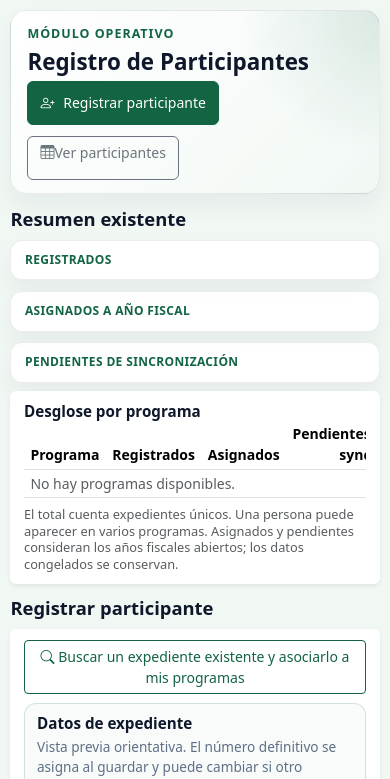
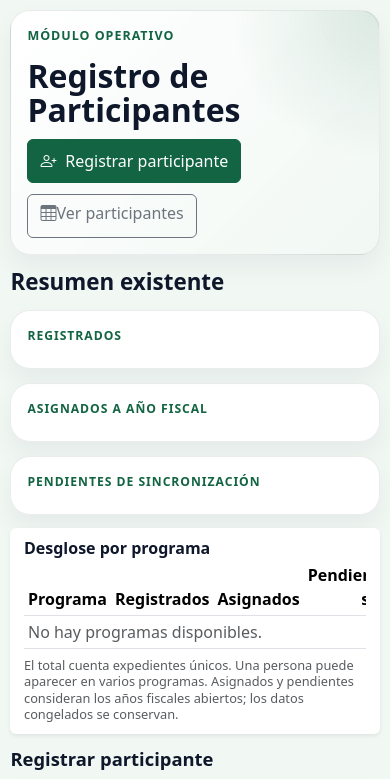
Before and after one commit to dyno-lab/intranet-app, a FastAPI app: template app/templates/community/participants.html in a window 390 px wide. Shown: the part 96-875 px from the top of the page. Run offline with FastAPI, Linux system fonts and the light colour scheme; the template is opened without the code that fills it, so the values that code supplies are empty; parts of the project's set-up code (start-up, migrations or seed data) failed here and were passed over.

Commit message:
Match Community participant summary to Faro layout

```diff
--- a/app/static/css/community-participants.css
+++ b/app/static/css/community-participants.css
@@ -1,4 +1,4 @@
-/* Compact registration/list layout, loaded only by Community participants. */
+/* Faro summary with compact registration/list, only for Community participants. */
 .community-participants-page { --ui-topbar-height: 64px; }
 .community-participants-page .ui-topbar { padding: .5rem 1rem; }
 .community-participants-page .ui-menu-toggle { width: 2.5rem; height: 2.5rem; }
@@ -8,26 +8,16 @@
 .community-participants-page .participants-section { gap: .5rem; }
 .community-participants-page .participants-hero {
   grid-template-columns: minmax(0, 1fr);
-  padding: .85rem 1rem;
-  border-radius: 16px;
-}
-.community-participants-page .participants-hero__content { gap: .35rem; }
-.community-participants-page .participants-hero__title {
-  font-size: clamp(1.4rem, 2vw, 1.8rem);
-  line-height: 1.15;
 }
 .community-participants-page .participants-section__title { font-size: 1.15rem; }
-.community-participants-page .participants-summary-grid { gap: .65rem; }
-.community-participants-page .participants-summary-card {
-  flex-direction: row;
-  align-items: center;
-  justify-content: space-between;
-  gap: .75rem;
-  padding: .65rem .85rem;
-  border-radius: 12px;
+.community-participants-page .participants-registration-summary { gap: .8rem; }
+.community-participants-page .participants-registration-summary .participants-section__title { font-size: 1.4rem; }
+.community-participants-page .participants-registration-summary .participants-card__title { font-size: 1rem; }
+.community-participants-page .participants-registration-summary .card-body { padding: 1rem 1.05rem; }
+.community-participants-page .participants-page .participants-hero .btn {
+  font-size: 1rem;
+  padding: .375rem .75rem;
 }
-.community-participants-page .participants-summary-card__label { font-size: .75rem; letter-spacing: .03em; }
-.community-participants-page .participants-summary-card__value { font-size: 1.7rem; }
 .community-participants-page .participants-page .card-body { padding: .7rem .85rem; }
 .community-participants-page .participants-form-section {
   gap: .45rem;
@@ -60,9 +50,7 @@
 .community-participants-page .participants-page .btn { font-size: .875rem; padding-top: .3rem; padding-bottom: .3rem; }
 .community-participants-page .community-program-choice { padding: .45rem .6rem; gap: .5rem; font-size: .875rem; }
 .community-participants-page .community-program-choice span { min-width: 0; overflow-wrap: anywhere; }
-.community-participants-page .participants-breakdown-table,
 .community-participants-page .participants-table { font-size: .875rem; }
-.community-participants-page .participants-breakdown-table > :not(caption) > * > * { padding: .2rem .4rem; }
 .community-participants-page .participants-table thead th { font-size: .75rem; letter-spacing: .02em; }
 .community-participants-page .participants-table tbody td { padding: .4rem; }
 /* Contain the absolute screen-reader labels within the horizontal scroller. */
@@ -88,17 +76,6 @@
 .community-duplicate-dialog::backdrop { background: #102e2480; }
 .community-duplicate-list { padding-left: 1.25rem; }
 .community-duplicate-list li { margin-bottom: .75rem; overflow-wrap: anywhere; }
-
-@media (min-width: 992px) {
-  .community-participants-page .participants-hero__content {
-    display: grid;
-    grid-template-columns: minmax(0, 1fr) auto;
-    column-gap: 1rem;
-  }
-  .community-participants-page .participants-hero__eyebrow { grid-column: 1; }
-  .community-participants-page .participants-hero__title { grid-column: 1; }
-  .community-participants-page .participants-hero__actions { grid-column: 2; grid-row: 1 / 3; align-self: center; }
-}
 
 @media (min-width: 1200px) {
   .community-participants-page .participants-form-section--record {
--- a/app/templates/community/participants.html
+++ b/app/templates/community/participants.html
@@ -3,7 +3,7 @@
 {% import "shared/_participant_identity.html" as identity %}
 {% block title %}Participantes · Comunidad{% endblock %}
 {% block page_class %}community-participants-page{% endblock %}
-{% block page_styles %}<link href="{{ request.url_for('static', path='css/community-participants.css') }}" rel="stylesheet">{% endblock %}
+{% block page_styles %}<link href="{{ request.url_for('static', path='css/community-participants.css') }}?v=20261002-summary" rel="stylesheet">{% endblock %}
 {% block content %}
 {{ identity.assets() }}
 <div class="participants-page">
@@ -17,7 +17,7 @@
       </div>
     </div>
   </section>
-  <section class="participants-section participants-section--compact" aria-labelledby="registration-summary-title">
+  <section class="participants-section participants-section--compact participants-registration-summary" aria-labelledby="registration-summary-title">
     <div class="participants-section__header"><h2 class="participants-section__title" id="registration-summary-title">Resumen existente</h2></div>
     <div class="participants-summary-grid">
       <article class="participants-summary-card"><span class="participants-summary-card__label">Registrados</span><strong class="participants-summary-card__value">{{ dashboard.totals.registered_count }}</strong></article>
```
